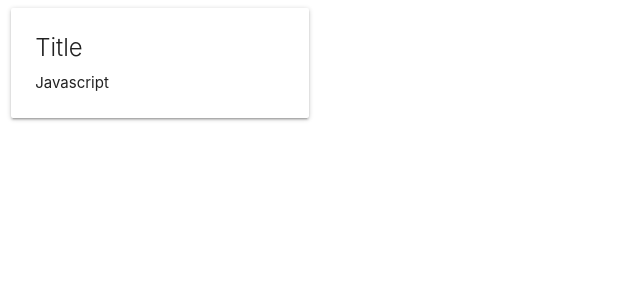
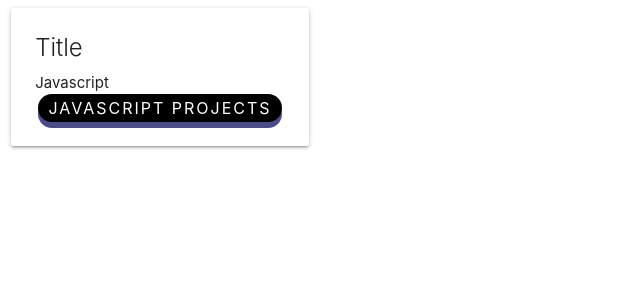
Before and after one commit to peepcrusher/React-Portfolio, a React (Create React App) app in the folder react-portfolio/: page / in a window 1280 px wide. Shown: the top 300 px of the page, without its empty margins (0-640 px from the left). Built offline with nearby package versions, Linux system fonts and the light colour scheme.

Commit message:
made a custom, animated button

```diff
--- a/react-portfolio/src/App.js
+++ b/react-portfolio/src/App.js
@@ -5,7 +5,8 @@ function App() {
   return (
     <div>
       <div className="row">
-        <SkillCard />
+        <SkillCard
+        skill= "Javascript"/>
       </div>
     </div>
   );
--- a/react-portfolio/src/components/skillcard.js
+++ b/react-portfolio/src/components/skillcard.js
@@ -7,7 +7,9 @@ function SkillCard(props){
             <div className="card-content">
                 <span className="card-title">Title</span>
 
-                <p>Javascript</p>
+                <p>{props.skill}</p>
+
+                <button className="skillBtn">{props.skill} Projects</button>
             </div>
 
         </div>
--- a/react-portfolio/src/index.css
+++ b/react-portfolio/src/index.css
@@ -12,7 +12,36 @@ code {
     monospace;
 }
 
-.skillCard:hover{
-cursor: pointer;
-box-shadow: 4px 4px rgba(0, 0, 0, 0.37);
+.skillBtn{
+  outline: none;
+  border: none;
+  cursor: pointer;
+  display: block;
+  position: relative;
+  font-size: 16px;
+  font-weight: 300px;
+  color: white;
+  background-color: black;
+  text-transform: uppercase;
+  letter-spacing: 2px;
+  padding: 5px 10px;
+  margin: 0 auto;
+  border-radius: 20px;
+  box-shadow: 0 6px #4b4c88;
 }
+
+.skillBtn:hover{
+  background-color:black;
+  box-shadow: 0 4px #4b4c88;
+  top: 2px;
+}
+
+.skillBtn:active{
+  background-color:black;
+  box-shadow: none;
+  top: 6px;
+}
+
+.skillBtn:focus{
+  background-color:black;
+}
```
